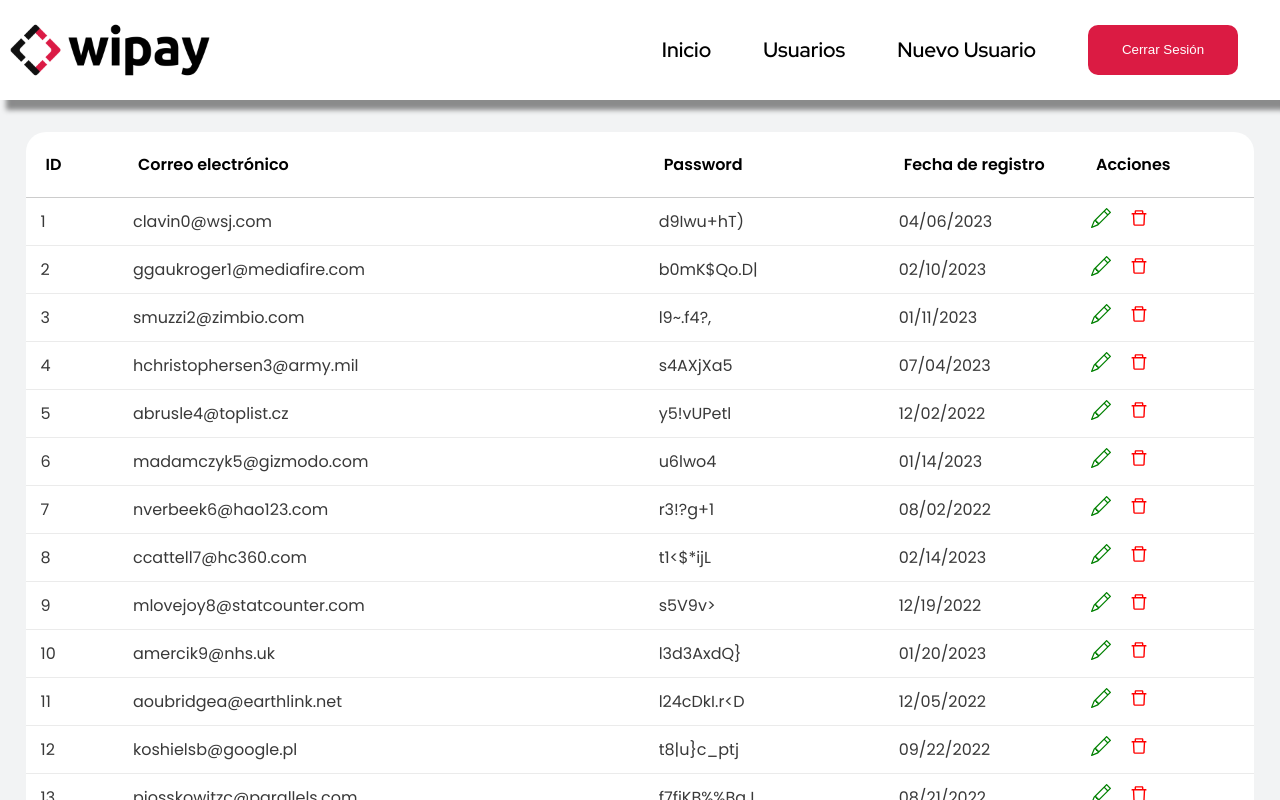
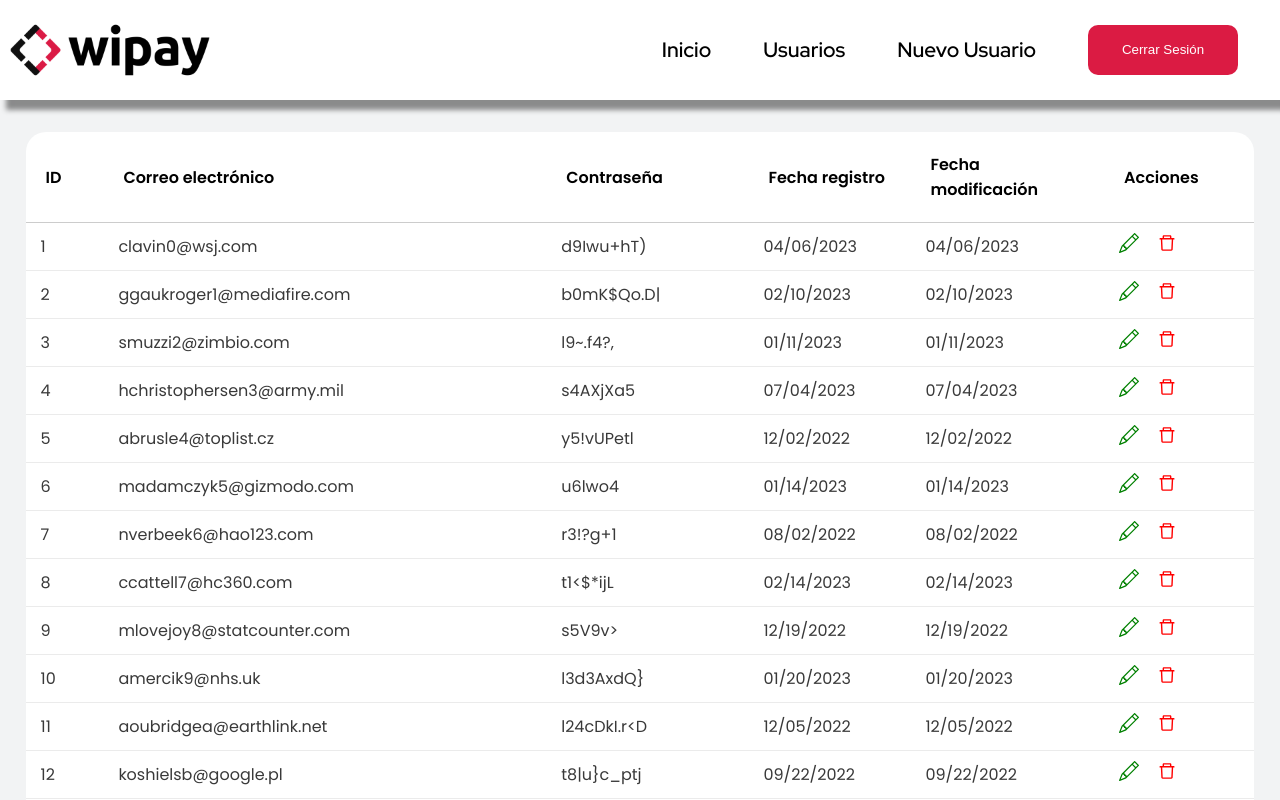
Before and after one commit to Moyrasc/Prueba-Tecnica-Wipay, a React (Vite) app: page /usuarios in a window 1280 px wide. Shown: the top 800 px of the page. Built offline with nearby package versions, Linux system fonts and the light colour scheme; sample sign-in values are in the browser's storage.

Commit message:
complete edit users

```diff
--- a/src/components/Table/Table.jsx
+++ b/src/components/Table/Table.jsx
@@ -33,8 +33,9 @@ const Table = () => {
           <tr>
             <th>ID</th>
             <th>Correo electrónico</th>
-            <th>Password</th>
-            <th>Fecha de registro</th>
+            <th>Contraseña</th>
+            <th>Fecha registro</th>
+            <th>Fecha modificación</th>
             <th>Acciones</th>
           </tr>
         </thead>
@@ -46,6 +47,7 @@ const Table = () => {
                 <td>{user.email}</td>
                 <td>{user.password}</td>
                 <td>{user.create_user}</td>
+                <td>{user.modificate_user ? user.modificate_user : user.create_user}</td>
                 <td><BsPencil style={{ width: '20' + 'px', height: '20' + 'px', cursor: 'pointer', color: 'green' }} onClick={() => handleClick(user)} /><span style={{ marginLeft: '18px' }}><AiOutlineDelete onClick={handleOpenModal} style={{ width: '20' + 'px', height: '20' + 'px', cursor: 'pointer', color: 'red' }} /></span></td>
               </tr>
             )
--- a/src/views/EditProfile.jsx
+++ b/src/views/EditProfile.jsx
@@ -56,7 +56,7 @@ const EditProfile = () => {
               <label htmlFor='create-user'>Fecha de Creación</label>
               <Input type='' id='create-user' name='create-user' disabled defaultValue={selectedUser.create_user} />
               <label htmlFor='modificate-user'>Fecha de Modificación</label>
-              <Input type='' id='modificate-user' name='modificate-user' disabled defaultValue={selectedUser.create_user} />
+              <Input type='' id='modificate-user' name='modificate-user' disabled defaultValue={selectedUser.modificate_user ? selectedUser.modificate_user : selectedUser.create_user} />
             </InputContainer>
             <ButtonContainer>
               {isEditing
```
